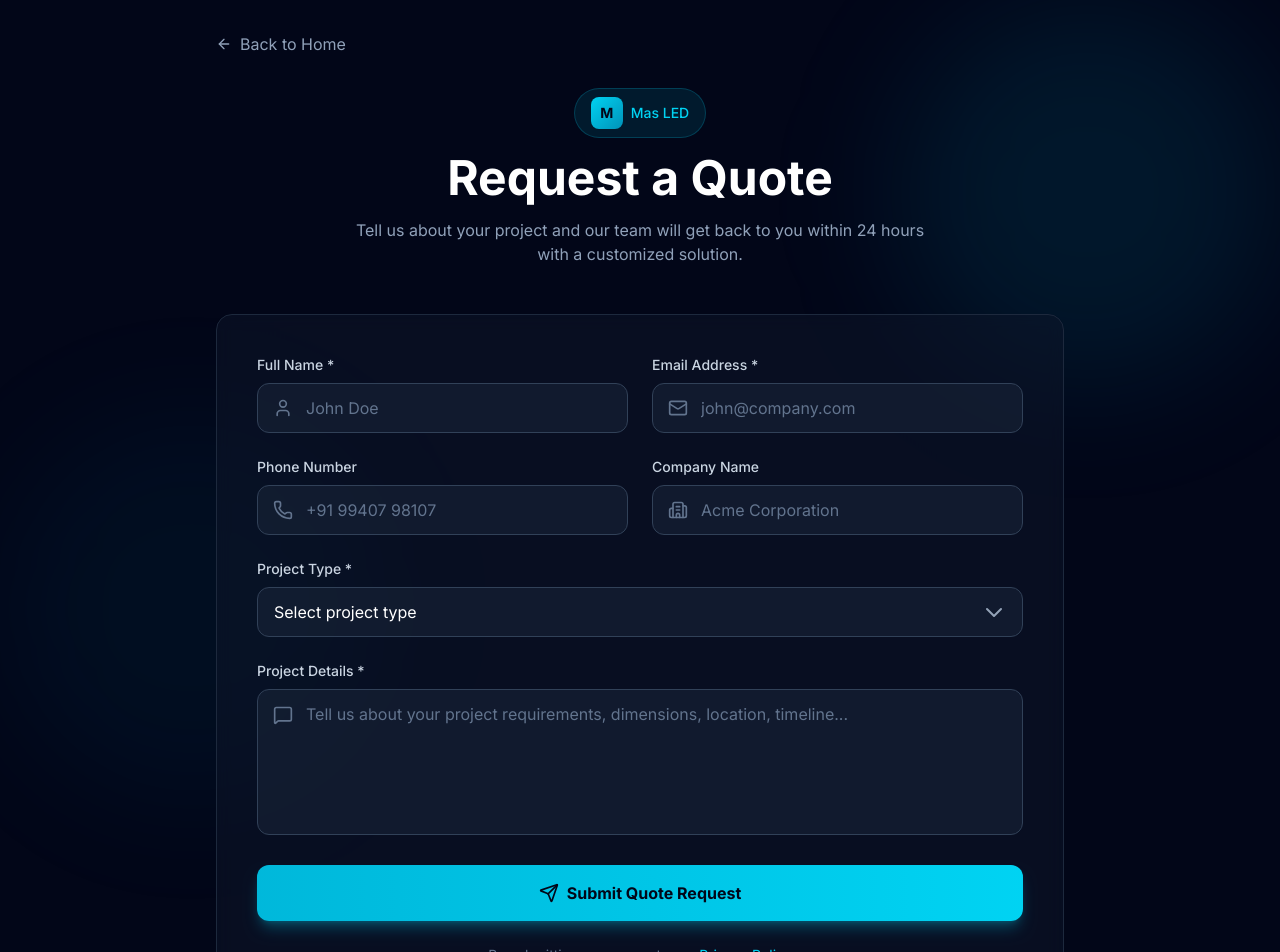
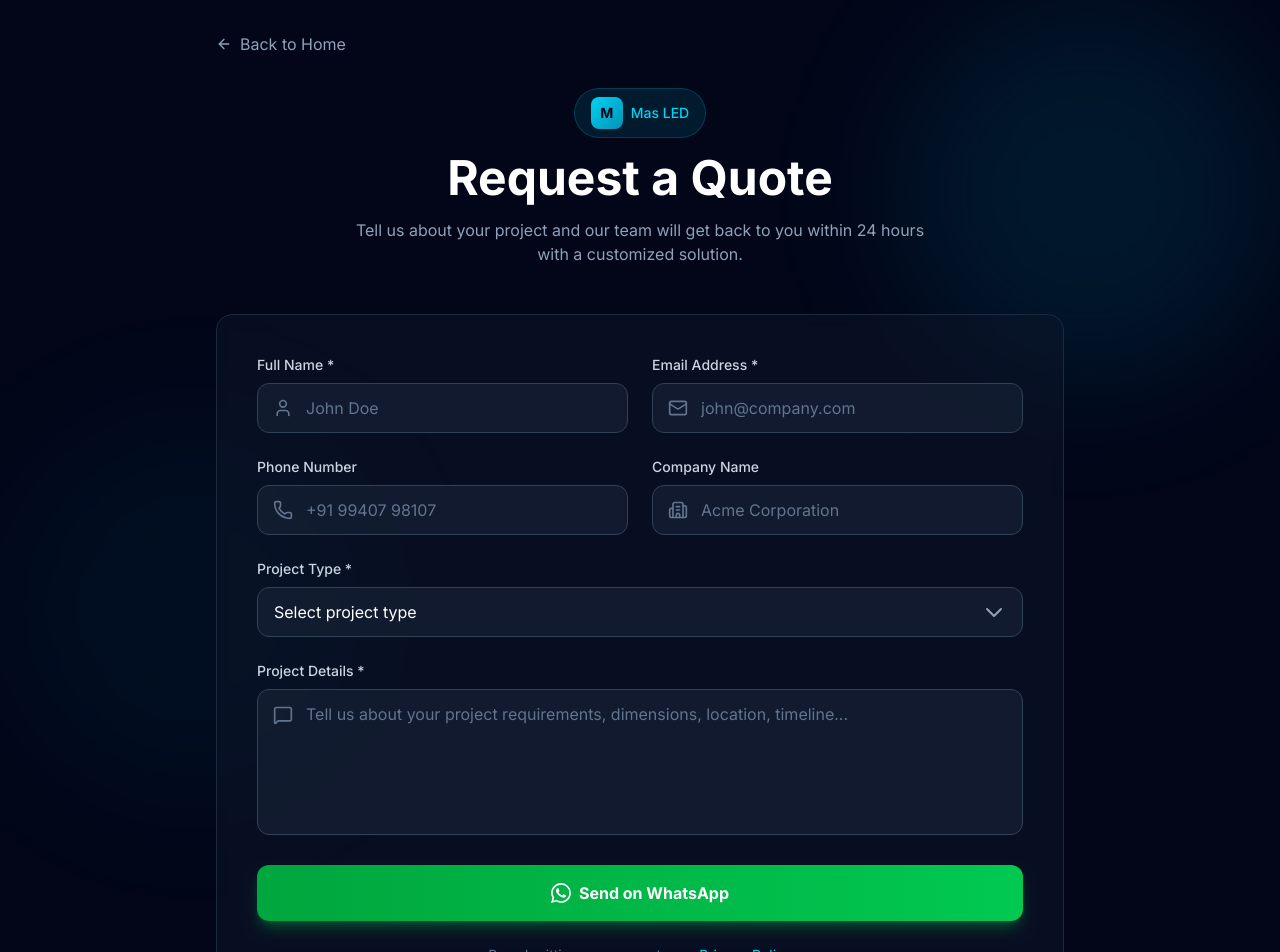
Before and after one commit to Dineshkor/masledinnext, a Next.js app: page /quote in a window 1280 px wide. Shown: the top 952 px of the page. Built offline with nearby package versions, Linux system fonts and the light colour scheme.

Commit message:
added whatsapp functionality

```diff
--- a/src/app/quote/page.tsx
+++ b/src/app/quote/page.tsx
@@ -58,16 +58,31 @@
         setStatus("loading");
         setErrorMessage("");
 
-        try {
-            const response = await fetch("/api/contact", {
-                method: "POST",
-                headers: { "Content-Type": "application/json" },
-                body: JSON.stringify(formData),
-            });
+        // Format the message for WhatsApp
+        const message = `*New Quote Request*
 
-            const data = await response.json();
+*Name:* ${formData.name}
+*Email:* ${formData.email}
+*Phone:* ${formData.phone || "Not provided"}
+*Company:* ${formData.company || "Not provided"}
+*Project Type:* ${formData.projectType}
 
-            if (response.ok) {
+*Project Details:*
+${formData.message}`;
+
+        // WhatsApp number (remove spaces and special chars)
+        const phoneNumber = "918743888577"; // +91 87438 88577
+
+        // Encode the message for URL
+        const encodedMessage = encodeURIComponent(message);
+
+        // Create WhatsApp URL
+        const whatsappUrl = `https://wa.me/${phoneNumber}?text=${encodedMessage}`;
+
+        // Open WhatsApp in new tab
+        window.open(whatsappUrl, "_blank");
+
+        // Show success
         setStatus("success");
         setFormData({
             name: "",
@@ -77,14 +92,6 @@
             projectType: "",
             message: "",
         });
-            } else {
-                setStatus("error");
-                setErrorMessage(data.error || "Something went wrong. Please try again.");
-            }
-        } catch {
-            setStatus("error");
-            setErrorMessage("Network error. Please check your connection and try again.");
-        }
     };
 
     return (
@@ -308,17 +315,19 @@
                                 disabled={status === "loading"}
                                 whileHover={{ scale: status === "loading" ? 1 : 1.02 }}
                                 whileTap={{ scale: status === "loading" ? 1 : 0.98 }}
-                                className="w-full py-4 bg-gradient-to-r from-cyan-500 to-cyan-400 text-slate-950 font-bold rounded-xl shadow-lg shadow-cyan-500/30 hover:shadow-cyan-500/50 transition-all disabled:opacity-70 disabled:cursor-not-allowed flex items-center justify-center gap-2 cursor-pointer"
+                                className="w-full py-4 bg-gradient-to-r from-green-600 to-green-500 text-white font-bold rounded-xl shadow-lg shadow-green-500/30 hover:shadow-green-500/50 transition-all disabled:opacity-70 disabled:cursor-not-allowed flex items-center justify-center gap-2 cursor-pointer"
                             >
                                 {status === "loading" ? (
                                     <>
                                         <Loader2 className="w-5 h-5 animate-spin" />
-                                        Sending...
+                                        Opening WhatsApp...
                                     </>
                                 ) : (
                                     <>
-                                        <Send className="w-5 h-5" />
-                                        Submit Quote Request
+                                        <svg className="w-5 h-5" fill="currentColor" viewBox="0 0 24 24">
+                                            <path d="M17.472 14.382c-.297-.149-1.758-.867-2.03-.967-.273-.099-.471-.148-.67.15-.197.297-.767.966-.94 1.164-.173.199-.347.223-.644.075-.297-.15-1.255-.463-2.39-1.475-.883-.788-1.48-1.761-1.653-2.059-.173-.297-.018-.458.13-.606.134-.133.298-.347.446-.52.149-.174.198-.298.298-.497.099-.198.05-.371-.025-.52-.075-.149-.669-1.612-.916-2.207-.242-.579-.487-.5-.669-.51-.173-.008-.371-.01-.57-.01-.198 0-.52.074-.792.372-.272.297-1.04 1.016-1.04 2.479 0 1.462 1.065 2.875 1.213 3.074.149.198 2.096 3.2 5.077 4.487.709.306 1.262.489 1.694.625.712.227 1.36.195 1.871.118.571-.085 1.758-.719 2.006-1.413.248-.694.248-1.289.173-1.413-.074-.124-.272-.198-.57-.347m-5.421 7.403h-.004a9.87 9.87 0 01-5.031-1.378l-.361-.214-3.741.982.998-3.648-.235-.374a9.86 9.86 0 01-1.51-5.26c.001-5.45 4.436-9.884 9.888-9.884 2.64 0 5.122 1.03 6.988 2.898a9.825 9.825 0 012.893 6.994c-.003 5.45-4.437 9.884-9.885 9.884m8.413-18.297A11.815 11.815 0 0012.05 0C5.495 0 .16 5.335.157 11.892c0 2.096.547 4.142 1.588 5.945L.057 24l6.305-1.654a11.882 11.882 0 005.683 1.448h.005c6.554 0 11.89-5.335 11.893-11.893a11.821 11.821 0 00-3.48-8.413z" />
+                                        </svg>
+                                        Send on WhatsApp
                                     </>
                                 )}
                             </motion.button>
```
Lines whose indentation alone changed are shown as unchanged.
